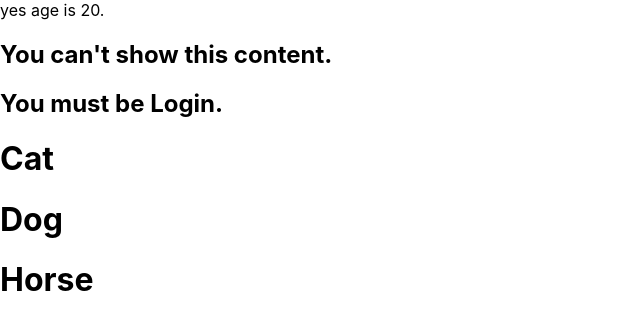
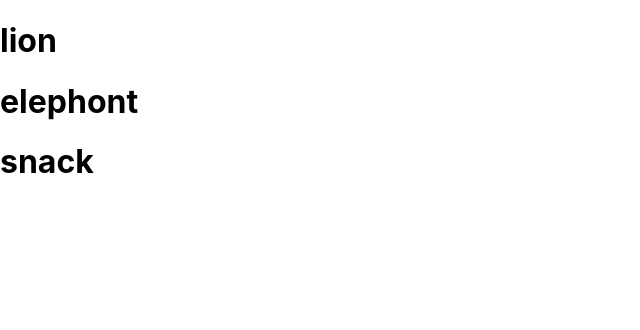
Before and after one commit to vmnbhuvani7/Avatar-App-React, a React (Create React App) app in the folder first-app/: page /footer in a window 1280 px wide. Shown: the top 330 px of the page, without its empty margins (0-640 px from the left). Built offline with nearby package versions, Linux system fonts and the light colour scheme.

Commit message:
10. Context

```diff
--- a/first-app/src/components/footer.js
+++ b/first-app/src/components/footer.js
@@ -1,4 +1,5 @@
 import React, { Component } from 'react';
+import { CtxConsumer } from '../index';
 
 class  Footer extends Component{
 
@@ -29,37 +30,22 @@ class  Footer extends Component{
 
     render(){
 
-        const animals = ['Cat', 'Dog', 'Horse']; //using to loop and key.
+        // const animals = ['Cat', 'Dog', 'Horse']; //using to loop and key.
 
         return (
-
+        <CtxConsumer>
+                { (context) =>(
                     <div>
-                { this.state.age === 20 ? "yes age is 20." : "age is not 20." }  {/* conditional */}
-
-                { this.state.isLogin ? (
-                    <div>
-                        <h2 onClick={this.props.myAlert}>Author is {this.props.author}</h2>
-                        <input value={this.state.name} onChange={this.changed} type="text" />
-                    </div>
-                    ) : (
-                        <React.Fragment>
-                            <h2>You can't show this content.</h2>
-                            <h2>You must be Login.</h2>
-                        </React.Fragment>
-                    ) }
-
-               {/* Loop and key */}
-                { animals.map ( animal => {
+                        {context.animals.map ( animal => {
                             return(
                                 <div key={animal}>
                                     <h1>{ animal }</h1>
-                            {/* <h1>{ animal }</h1> */}
                                 </div>
-
                             );
                         } ) }
-
                     </div>
+                )}
+        </CtxConsumer>
         )
     }
 }
--- a/first-app/src/index.js
+++ b/first-app/src/index.js
@@ -8,15 +8,22 @@ import Header from './components/header';
 import Footer from './components/footer';
 import { Route, BrowserRouter } from 'react-router-dom'
 
+const context = React.createContext();
+export const CtxConsumer = context.Consumer;
+const animals = ['lion', 'elephont', 'snack'];
+
 const routing = (
   <BrowserRouter>
-    <div>
-      <Route exact path="/" component={App}></Route>
-      <Route path="/header" component={Header}></Route>
-      <Route path="/footer" component={Footer}></Route>
-    </div>
+    <context.Provider value={{animals: animals}}>
+      <div>
+        <Route exact path="/" component={App}></Route>
+        <Route path="/header" component={Header}></Route>
+        <Route path="/footer" component={Footer}></Route>
+      </div>
+    </context.Provider>
+
   </BrowserRouter>
-)
+);
 
 ReactDOM.render(routing,document.getElementById('root'));
 
```
Lines whose indentation alone changed are shown as unchanged.
